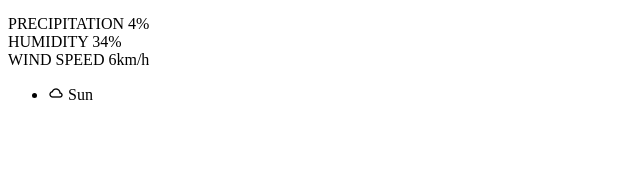
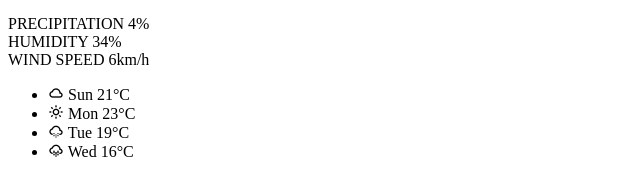
Before and after one commit to DHANIYEL/UI-Design, a plain HTML site: page index.html in a window 1280 px wide. Shown: the part 228-424 px from the top of the page, without its empty margins (0-640 px from the left). Drawn offline with nearby package versions, Linux system fonts and the light colour scheme.

Commit message:
four-cloud

```diff
--- a/index.html
+++ b/index.html
@@ -47,7 +47,22 @@
             <li>
               <i class='bx bx-cloud' ></i>
               <span>Sun</span>
-              <span class="day-temp"></span>
+              <span class="day-temp">21°C</span>
+            </li>
+            <li>
+              <i class='bx bx-sun' ></i>
+              <span>Mon</span>
+              <span class="day-temp">23°C</span>
+            </li>
+            <li>
+              <i class='bx bx-cloud-snow' ></i>
+              <span>Tue</span>
+              <span class="day-temp">19°C</span>
+            </li>
+            <li>
+              <i class='bx bx-cloud-light-rain' ></i>
+              <span>Wed </span>
+              <span class="day-temp">16°C</span>
             </li>
           </ul>
       </div>
```
